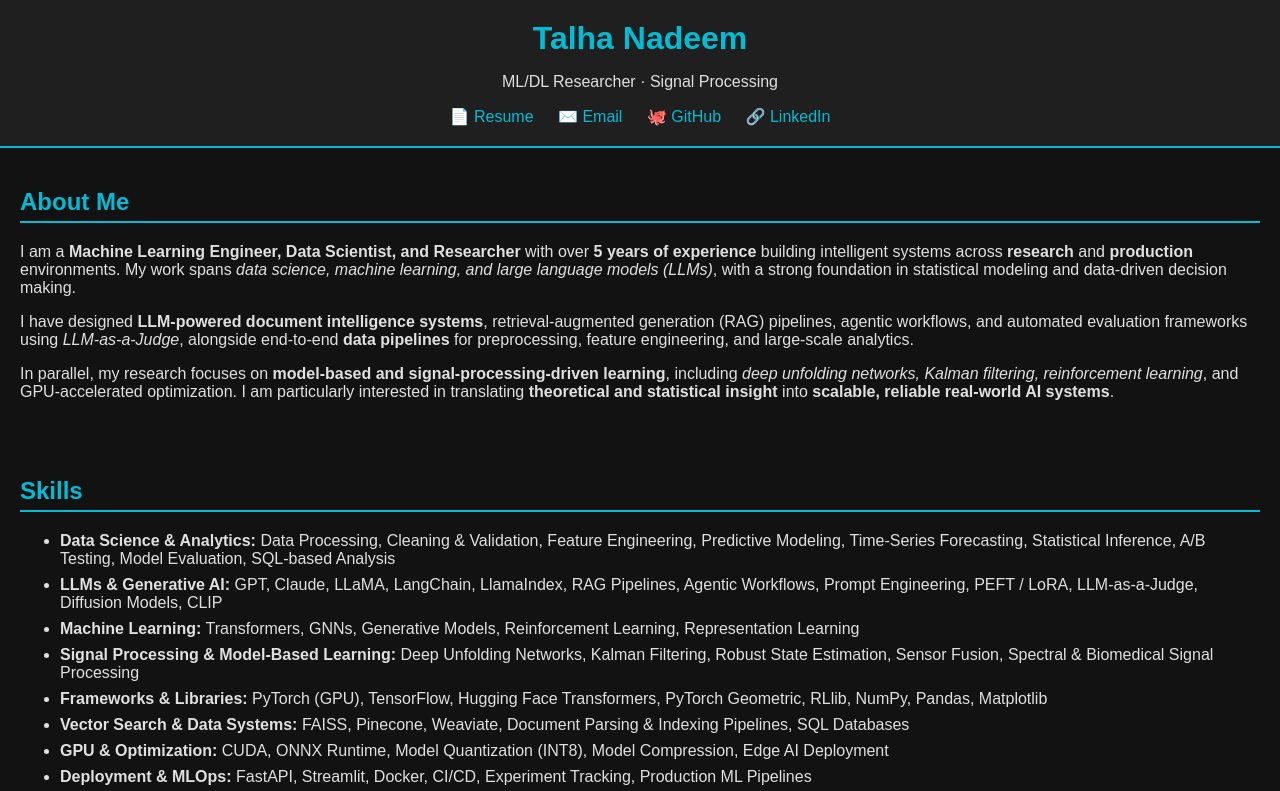
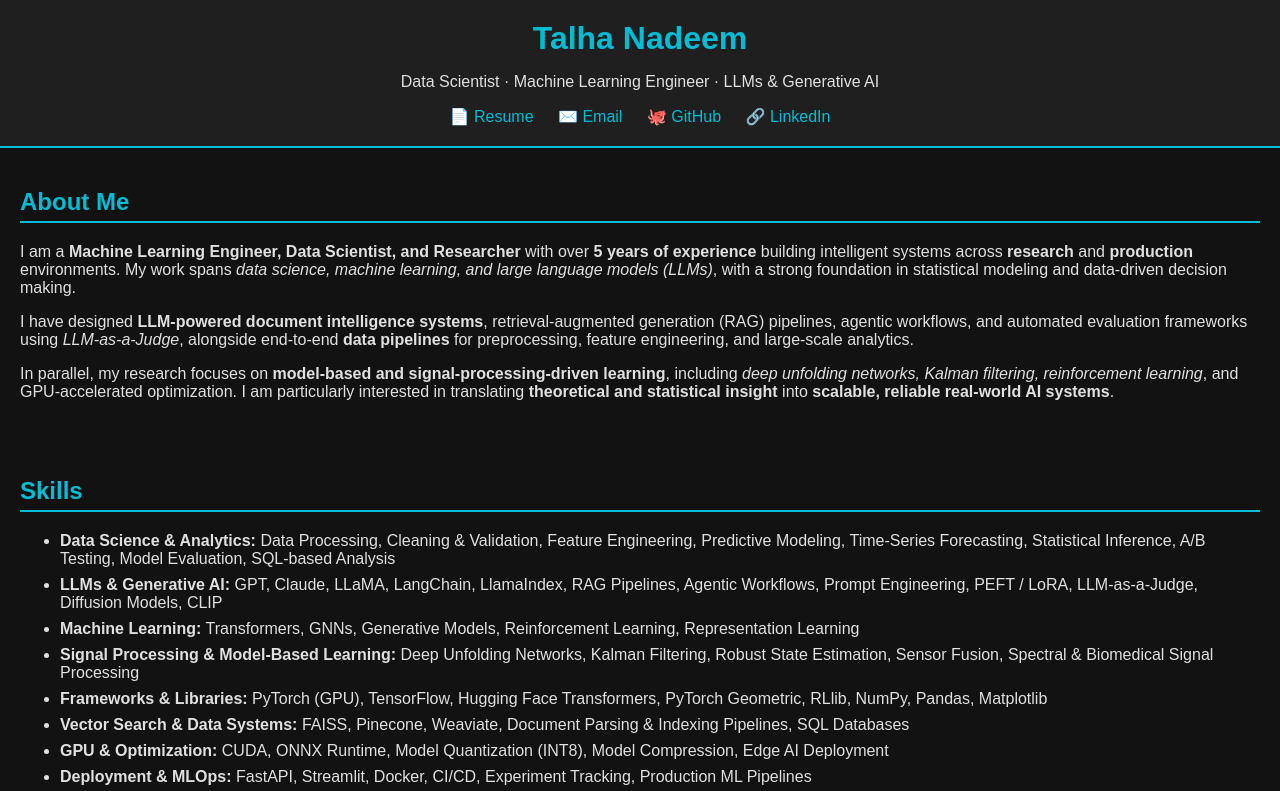
Before and after one commit to talhanadeem7860/talhanadeem7860.github.io, a plain HTML site: page index.html in a window 1280 px wide. Shown: the top 791 px of the page. Drawn offline with Linux system fonts and the light colour scheme.

Commit message:
Update index.html

```diff
--- a/index.html
+++ b/index.html
@@ -11,7 +11,7 @@
   <!-- ===== HEADER ===== -->
   <header>
     <h1>Talha Nadeem</h1>
-    <p>ML/DL Researcher · Signal Processing</p>
+    <p>Data Scientist · Machine Learning Engineer · LLMs & Generative AI</p>
     <div class="contact-links">
       <a href="Talha-Nadeem--CV.pdf" target="_blank" rel="noopener">📄 Resume</a>
       <a href="mailto:talhanadeem7860@gmail.com">✉️ Email</a>
```
